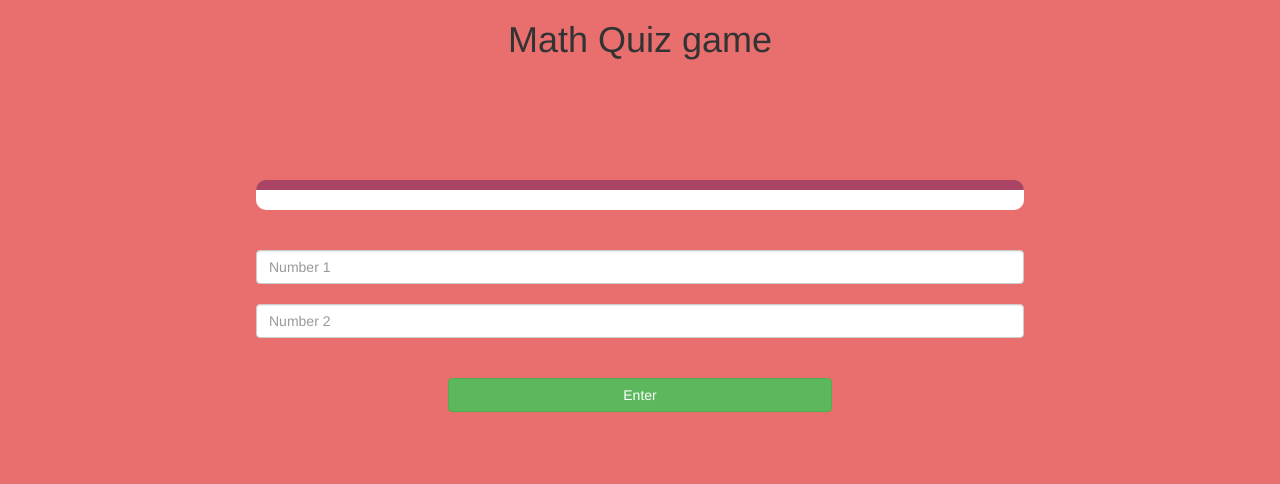
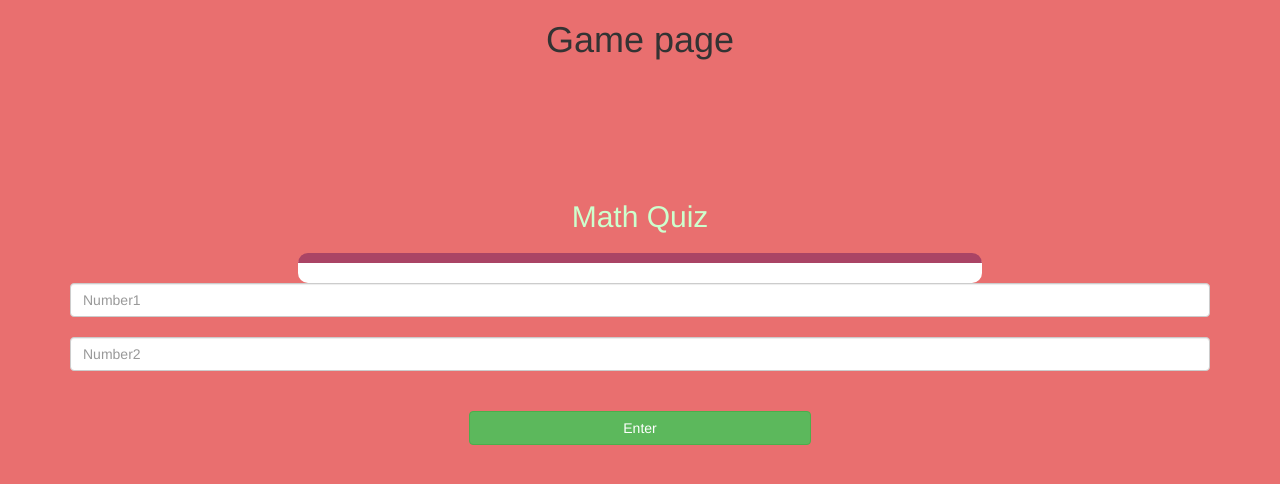
Before and after one commit to vanshman/math_quiz.com, a plain HTML site: page quiz_game.html in a window 1280 px wide. Drawn offline with nearby package versions, Linux system fonts and the light colour scheme.

Commit message:
nice
nice

```diff
--- a/quiz_game.html
+++ b/quiz_game.html
@@ -13,13 +13,20 @@
     </head>
     <body>
         <center>
-            <h1>Math Quiz game</h1>
+            <h1>Game page</h1>
             <h3 id="player1"></h3><span id="player1_score"></span><br>
             <h3 id="player2"></h3><span id="player2_score"></span><br><br><br>
-            <div style="width: 60%;" id="output"></div><br><br>
-            <input id="word" class="form-control" type="text" placeholder="Number 1"><br>
-            <input id="word" class="form-control" type="text" placeholder="Number 2"><br><br>
-            <button style="width: 30%;" onclick="enter()" class="btn btn-success">Enter</button>
+            <div class="container">
+                <center>
+                    <h2 style="color: rgb(205, 255, 205);">Math Quiz</h2>
+                    <h3 id="player_q"></h3><h3 id="player_a"></h3>
+                    <div style="width: 60%;" id="output"></div>
+                    <input id="num1" class="form-control" type="text" placeholder="Number1"><br>
+                    <input id="num2" class="form-control" type="text" placeholder="Number2"><br><br>
+                    <button style="width: 30%;" onclick="enter()" class="btn btn-success">Enter</button>
+                </center>
+            </div>
         </center>
+        <script src="quiz_game.js"></script>
     </body>
 </html>
```
